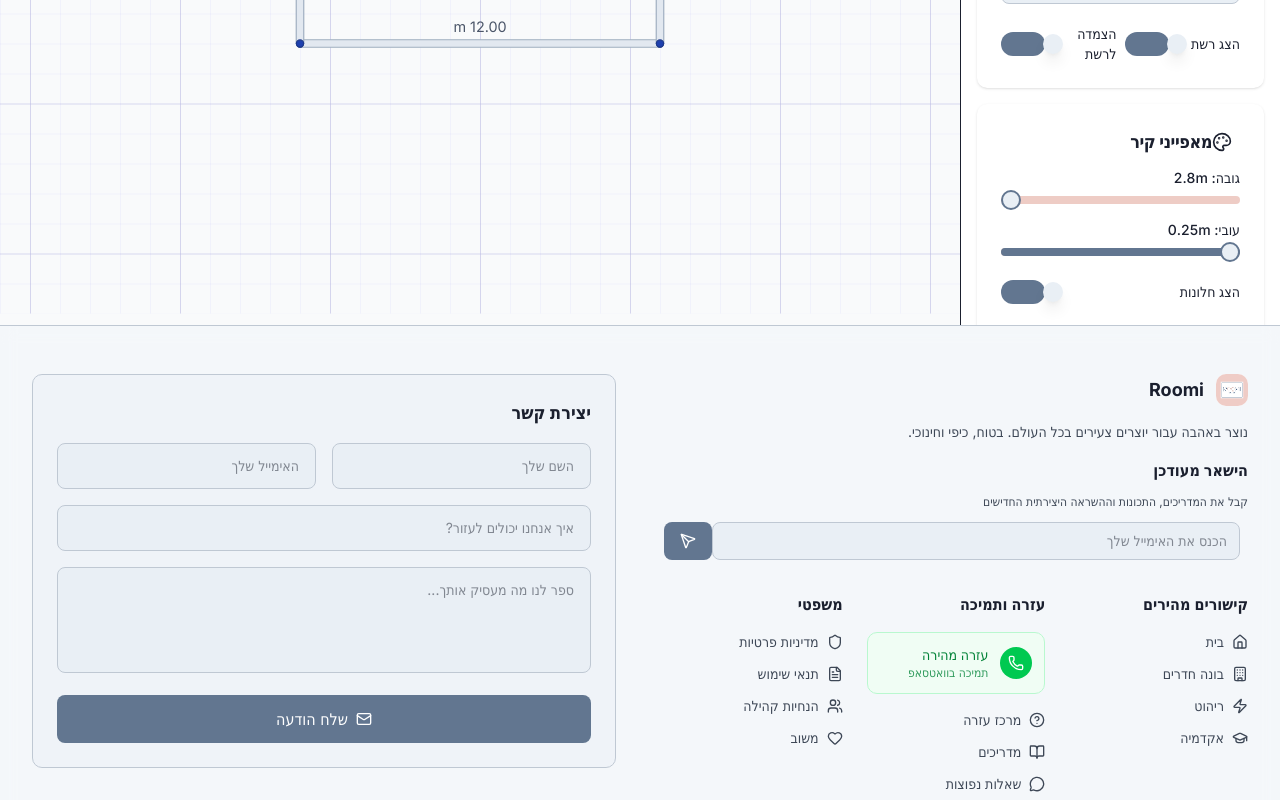
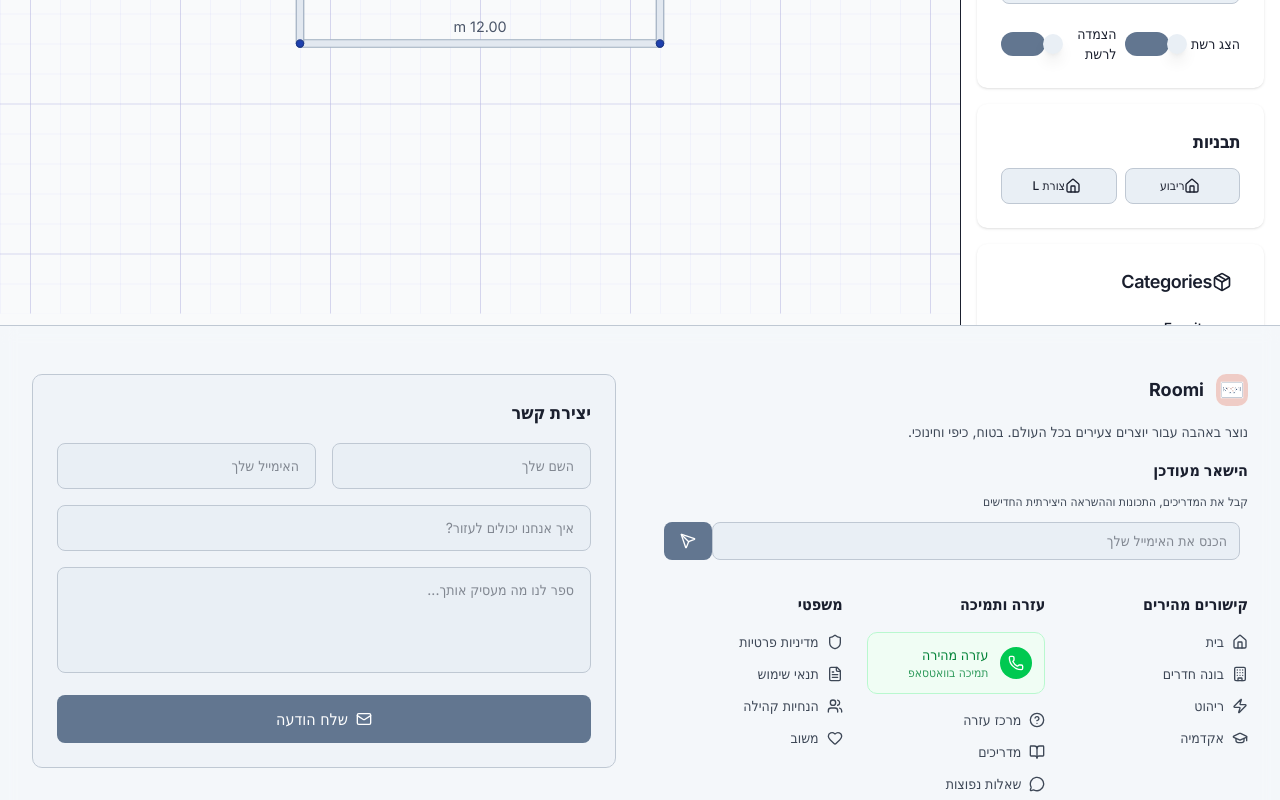
Before and after one commit to eidan66/roomi-space, a Next.js app: page /builder in a window 1280 px wide. Shown: the part 540-1340 px from the top of the page. Built offline with nearby package versions, Linux system fonts and the light colour scheme.

Commit message:
Remove wall properties configuration section from RoomBuilderPage
- Eliminated the wall properties card, including wall height, thickness, materials, and window styles, to streamline the UI.
- This change simplifies the user interface and focuses on core functionalities within the RoomBuilderPage.

```diff
--- a/src/app/builder/page.tsx
+++ b/src/app/builder/page.tsx
@@ -391,195 +391,7 @@ export default function RoomBuilderPage() {
             </Card>
           )}
 
-          <Card className="border-0 shadow-sm">
-            <CardHeader className="pb-2 lg:pb-3">
-              <CardTitle className="text-base lg:text-lg flex items-center">
-                <Palette className="w-4 h-4 lg:w-5 lg:h-5 mr-2" />
-                {t('sidebar.wallProperties')}
-              </CardTitle>
-            </CardHeader>
-            <CardContent className="space-y-4">
-              <div>
-                <Label className="text-sm mb-2 block">
-                  {t('sidebar.wallHeight')}: {wallHeight.toFixed(1)}m
-                </Label>
-                <Slider
-                  value={[wallHeight]}
-                  onValueChange={([v]) => setWallHeight(v)}
-                  min={2.8}
-                  max={3}
-                  step={0.05}
-                  className="w-full"
-                />
-              </div>
-              <div>
-                <Label className="text-sm mb-2 block">
-                  {t('sidebar.wallThickness')}: {wallThickness.toFixed(2)}m
-                </Label>
-                <Slider
-                  value={[wallThickness]}
-                  onValueChange={([v]) => setWallThickness(v)}
-                  min={0.1}
-                  max={0.25}
-                  step={0.01}
-                  className="w-full"
-                />
-              </div>
-              <div className="flex items-center justify-between pt-2">
-                <Label className="text-sm">{t('sidebar.showWindows')}</Label>
-                <Switch checked={showWindows} onCheckedChange={setShowWindows} />
-              </div>
-              <div className="pt-2">
-                <Label className="text-xs lg:text-sm mb-2 block">
-                  {t('sidebar.floorMaterial')}
-                </Label>
-                <div className="grid grid-cols-5 lg:grid-cols-3 gap-1 mb-2">
-                  <Button
-                    variant={floorType === 'wood' ? 'default' : 'outline'}
-                    size="sm"
-                    onClick={() => setFloorType('wood')}
-                    className="text-xs p-1 lg:p-2"
-                  >
-                    <span className="lg:hidden">🪵</span>
-                    <span className="hidden lg:inline">🪵 {t('material.wood')}</span>
-                  </Button>
-                  <Button
-                    variant={floorType === 'tile' ? 'default' : 'outline'}
-                    size="sm"
-                    onClick={() => setFloorType('tile')}
-                    className="text-xs p-1 lg:p-2"
-                  >
-                    <span className="lg:hidden">🔲</span>
-                    <span className="hidden lg:inline">🔲 {t('material.tile')}</span>
-                  </Button>
-                  <Button
-                    variant={floorType === 'concrete' ? 'default' : 'outline'}
-                    size="sm"
-                    onClick={() => setFloorType('concrete')}
-                    className="text-xs p-1 lg:p-2"
-                  >
-                    <span className="lg:hidden">🏗️</span>
-                    <span className="hidden lg:inline">🏗️ {t('material.concrete')}</span>
-                  </Button>
-                  <Button
-                    variant={floorType === 'marble' ? 'default' : 'outline'}
-                    size="sm"
-                    onClick={() => setFloorType('marble')}
-                    className="text-xs p-1 lg:p-2"
-                  >
-                    <span className="lg:hidden">💎</span>
-                    <span className="hidden lg:inline">💎 {t('material.marble')}</span>
-                  </Button>
-                  <Button
-                    variant={floorType === 'carpet' ? 'default' : 'outline'}
-                    size="sm"
-                    onClick={() => setFloorType('carpet')}
-                    className="text-xs p-1 lg:p-2"
-                  >
-                    <span className="lg:hidden">🧶</span>
-                    <span className="hidden lg:inline">🧶 {t('material.carpet')}</span>
-                  </Button>
-                </div>
-              </div>
 
-              <div className="pt-2">
-                <Label className="text-xs lg:text-sm mb-2 block">
-                  {t('sidebar.wallMaterial')}
-                </Label>
-                <div className="grid grid-cols-5 lg:grid-cols-3 gap-1 mb-2">
-                  <Button
-                    variant={wallMaterial === 'paint' ? 'default' : 'outline'}
-                    size="sm"
-                    onClick={() => setWallMaterial('paint')}
-                    className="text-xs p-1 lg:p-2"
-                  >
-                    <span className="lg:hidden">🎨</span>
-                    <span className="hidden lg:inline">🎨 {t('material.paint')}</span>
-                  </Button>
-                  <Button
-                    variant={wallMaterial === 'brick' ? 'default' : 'outline'}
-                    size="sm"
-                    onClick={() => setWallMaterial('brick')}
-                    className="text-xs p-1 lg:p-2"
-                  >
-                    <span className="lg:hidden">🧱</span>
-                    <span className="hidden lg:inline">🧱 {t('material.brick')}</span>
-                  </Button>
-                  <Button
-                    variant={wallMaterial === 'stone' ? 'default' : 'outline'}
-                    size="sm"
-                    onClick={() => setWallMaterial('stone')}
-                    className="text-xs p-1 lg:p-2"
-                  >
-                    <span className="lg:hidden">🪨</span>
-                    <span className="hidden lg:inline">🪨 {t('material.stone')}</span>
-                  </Button>
-                  <Button
-                    variant={wallMaterial === 'wood' ? 'default' : 'outline'}
-                    size="sm"
-                    onClick={() => setWallMaterial('wood')}
-                    className="text-xs p-1 lg:p-2"
-                  >
-                    <span className="lg:hidden">🪵</span>
-                    <span className="hidden lg:inline">🪵 {t('material.wood')}</span>
-                  </Button>
-                  <Button
-                    variant={wallMaterial === 'metal' ? 'default' : 'outline'}
-                    size="sm"
-                    onClick={() => setWallMaterial('metal')}
-                    className="text-xs p-1 lg:p-2"
-                  >
-                    <span className="lg:hidden">🔩</span>
-                    <span className="hidden lg:inline">🔩 {t('material.metal')}</span>
-                  </Button>
-                </div>
-              </div>
-
-              <div className="pt-2">
-                <Label className="text-xs lg:text-sm mb-2 block">
-                  {t('sidebar.windowStyle')}
-                </Label>
-                <div className="grid grid-cols-3 gap-1">
-                  <Button
-                    variant={windowStyle === 'modern' ? 'default' : 'outline'}
-                    size="sm"
-                    onClick={() => setWindowStyle('modern')}
-                    className="text-xs p-1 lg:p-2"
-                  >
-                    <span className="lg:hidden">🏢</span>
-                    <span className="hidden lg:inline">🏢 {t('style.modern')}</span>
-                  </Button>
-                  <Button
-                    variant={windowStyle === 'classic' ? 'default' : 'outline'}
-                    size="sm"
-                    onClick={() => setWindowStyle('classic')}
-                    className="text-xs p-1 lg:p-2"
-                  >
-                    <span className="lg:hidden">🏛️</span>
-                    <span className="hidden lg:inline">🏛️ {t('style.classic')}</span>
-                  </Button>
-                  <Button
-                    variant={windowStyle === 'industrial' ? 'default' : 'outline'}
-                    size="sm"
-                    onClick={() => setWindowStyle('industrial')}
-                    className="text-xs p-1 lg:p-2"
-                  >
-                    <span className="lg:hidden">🏭</span>
-                    <span className="hidden lg:inline">🏭 {t('style.industrial')}</span>
-                  </Button>
-                </div>
-              </div>
-              <Button
-                variant="outline"
-                size="sm"
-                onClick={applyWallProperties}
-                disabled={walls.length === 0}
-                className="w-full mt-2"
-              >
-                {t('sidebar.applyToAllWalls')}
-              </Button>
-            </CardContent>
-          </Card>
 
           <Card className="border-0 shadow-sm lg:block hidden">
             <CardHeader className="pb-2 lg:pb-3">
```
